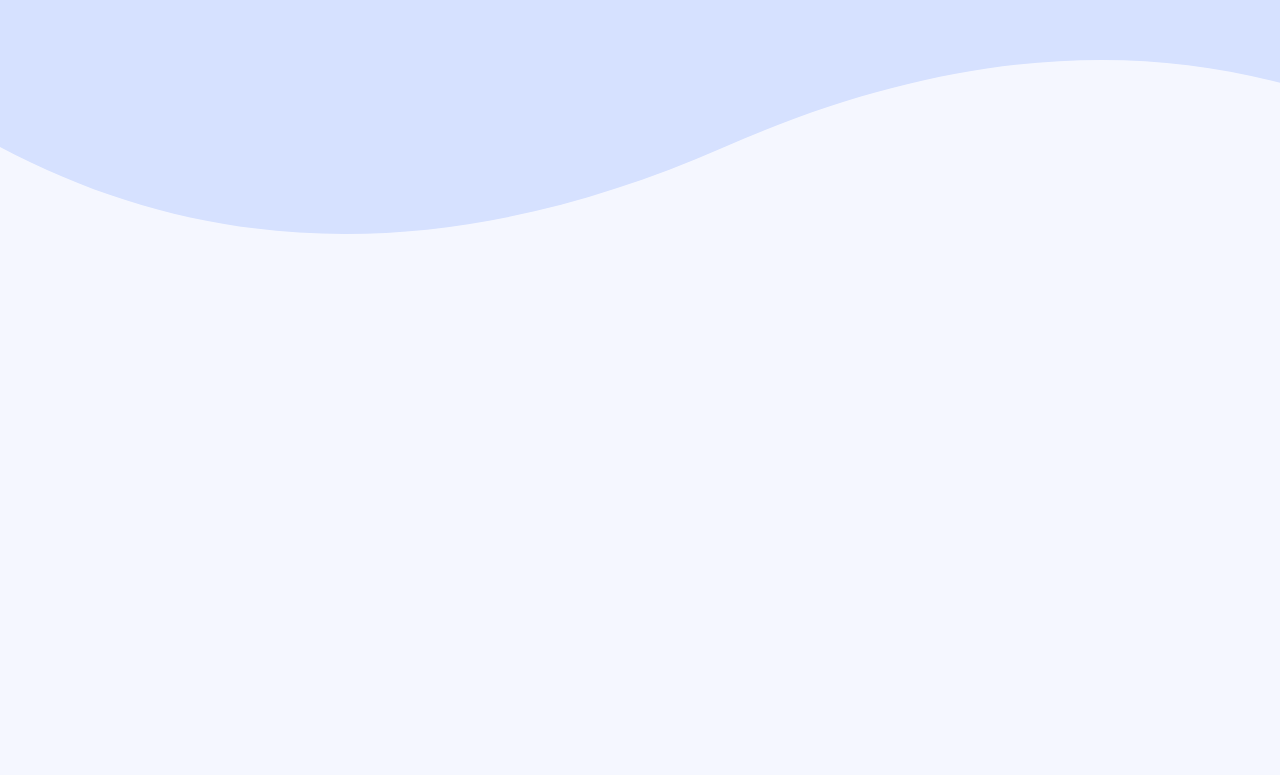
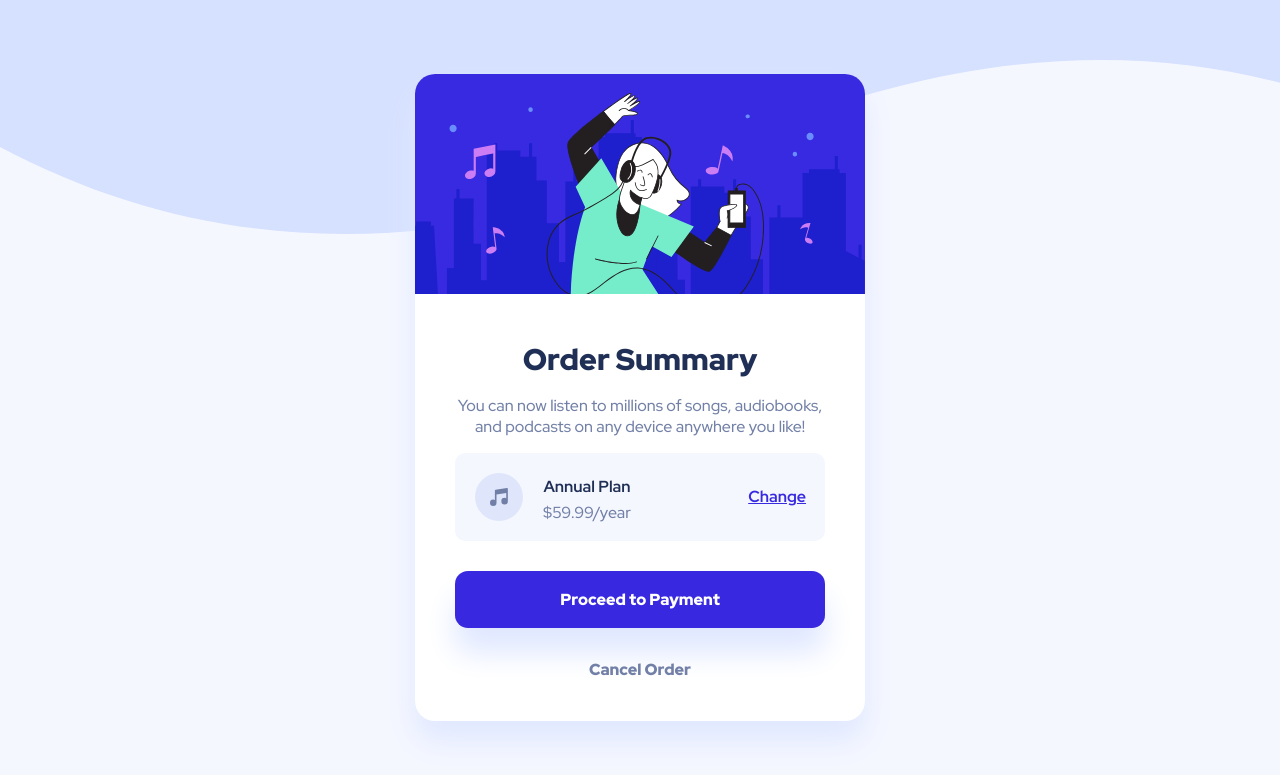
Before and after one commit to zetmosoma10/Order-summary, a plain HTML site: page index.html in a window 1280 px wide. Shown: the part 203-978 px from the top of the page. Before the commit the page ends 800 px from the top, so only its background shows below. Drawn offline with Linux system fonts and the light colour scheme.

Commit message:
add components inside the card component and refactor code

```diff
--- a/index.html
+++ b/index.html
@@ -13,5 +13,36 @@
     <link rel="stylesheet" href="styles.css" />
     <link rel="icon" href="icons/favicon-32x32.png" type="image/x-icon" />
   </head>
-  <body></body>
+  <body>
+    <main>
+      <article class="card">
+        <header class="card__header">
+          <img class="card__image" src="icons/illustration-hero.svg" alt="" />
+        </header>
+        <div class="card__body">
+          <h1>Order Summary</h1>
+          <p>
+            You can now listen to millions of songs, audiobooks, and podcasts on
+            any device anywhere you like!
+          </p>
+          <div class="plan">
+            <div class="plan__fee">
+              <img
+                class="plan__icon"
+                src="icons/icon-music.svg"
+                alt="music icon"
+              />
+              <div class="fee-cycle">
+                <h2 class="fee-cycle__heading">Annual Plan</h2>
+                <span>$59.99/year</span>
+              </div>
+            </div>
+            <a class="plan__change-link" href="">Change</a>
+          </div>
+          <button class="btn">Proceed to Payment</button>
+          <button class="btn-transparent">Cancel Order</button>
+        </div>
+      </article>
+    </main>
+  </body>
 </html>
--- a/styles.css
+++ b/styles.css
@@ -34,10 +34,22 @@ body {
   }
 }
 
+main {
+  display: flex;
+  justify-content: center;
+  align-items: center;
+  height: 150vh;
+}
+
 h1,
 h2 {
   margin: 0;
   color: var(--color-dark-blue);
+}
+
+h1 {
+  font-size: 3rem;
+  font-weight: 900;
 }
 
 a {
@@ -60,10 +72,13 @@ a:hover {
   box-shadow: 0 25px 30px var(---color-pale-blue);
   cursor: pointer;
   font-weight: 900;
+  font-family: inherit;
+  font-size: 1.6rem;
   color: #fff;
   border: none;
+  margin: 3rem 0;
   width: 100%;
-  padding: 2rem 0;
+  padding: 1.8rem 0;
   transition: all 0.3s;
 }
 
@@ -71,7 +86,9 @@ a:hover {
   background: transparent;
   border: 0;
   color: inherit;
+  font-family: inherit;
   font-weight: 800;
+  font-size: 1.6rem;
   cursor: pointer;
   transition: all 0.3s;
   width: 100%;
@@ -113,12 +130,13 @@ a:hover {
 /* Card */
 
 .card {
-  margin: 4rem;
+  min-width: 358px;
   max-width: 450px;
   box-shadow: 0 20px 30px var(---color-pale-blue);
   border-radius: 20px;
   overflow: hidden;
   text-align: center;
+  background: white;
 }
 
 .card__image {
```
